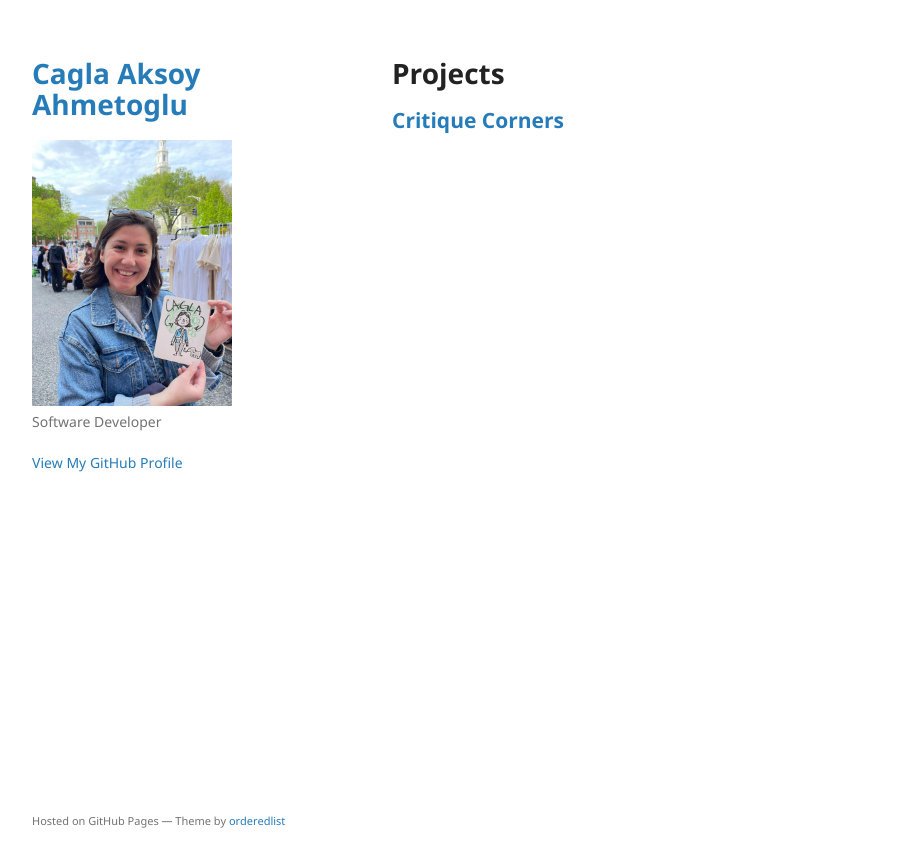
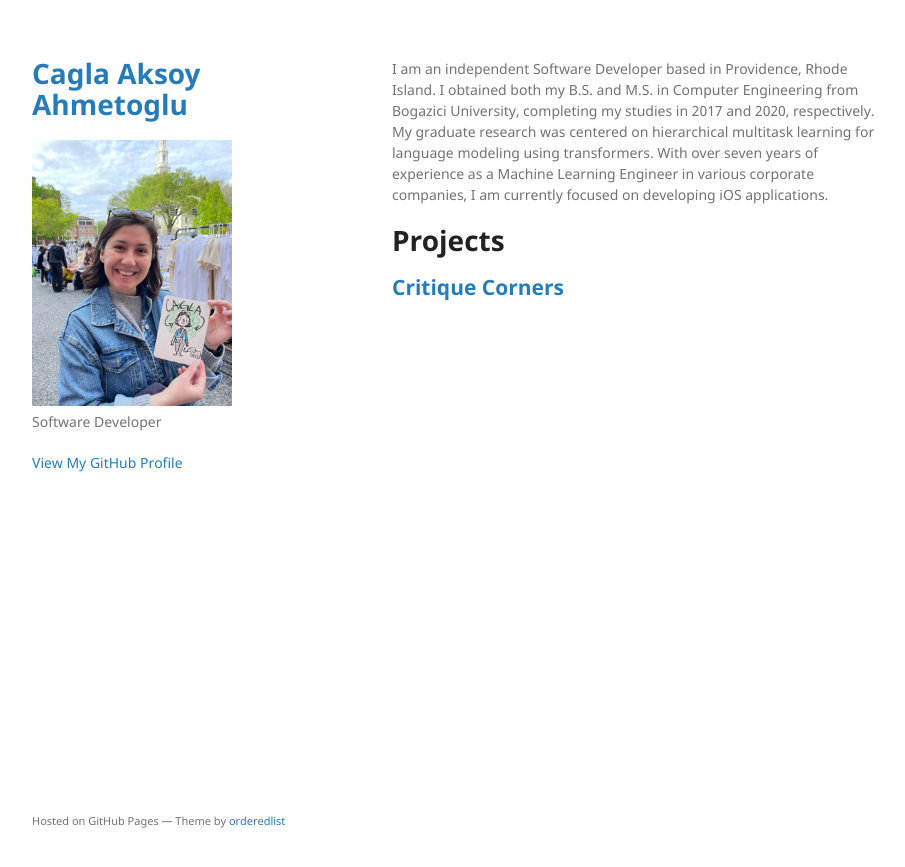
Before and after one commit to caksoy/caksoy.github.io, a Jekyll site: the page built from index.md, in a window 1280 px wide. Shown: the top 867 px of the page, without its empty margins (178-1083 px from the left). Built offline with Jekyll 4.4.1, drawn with Linux system fonts in a browser that asks for light colours; our own code applies the rules of GitHub Pages for plain Markdown files.

Commit message:
add introduction

```diff
--- a/index.md
+++ b/index.md
@@ -2,6 +2,8 @@
 layout: default
 ---
 
+I am an independent Software Developer based in Providence, Rhode Island. I obtained both my B.S. and M.S. in Computer Engineering from Bogazici University, completing my studies in 2017 and 2020, respectively. My graduate research was centered on hierarchical multitask learning for language modeling using transformers. With over seven years of experience as a Machine Learning Engineer in various corporate companies, I am currently focused on developing iOS applications.
+
 # Projects
 
 ## [Critique Corners](./critiquecorners.html)
```
